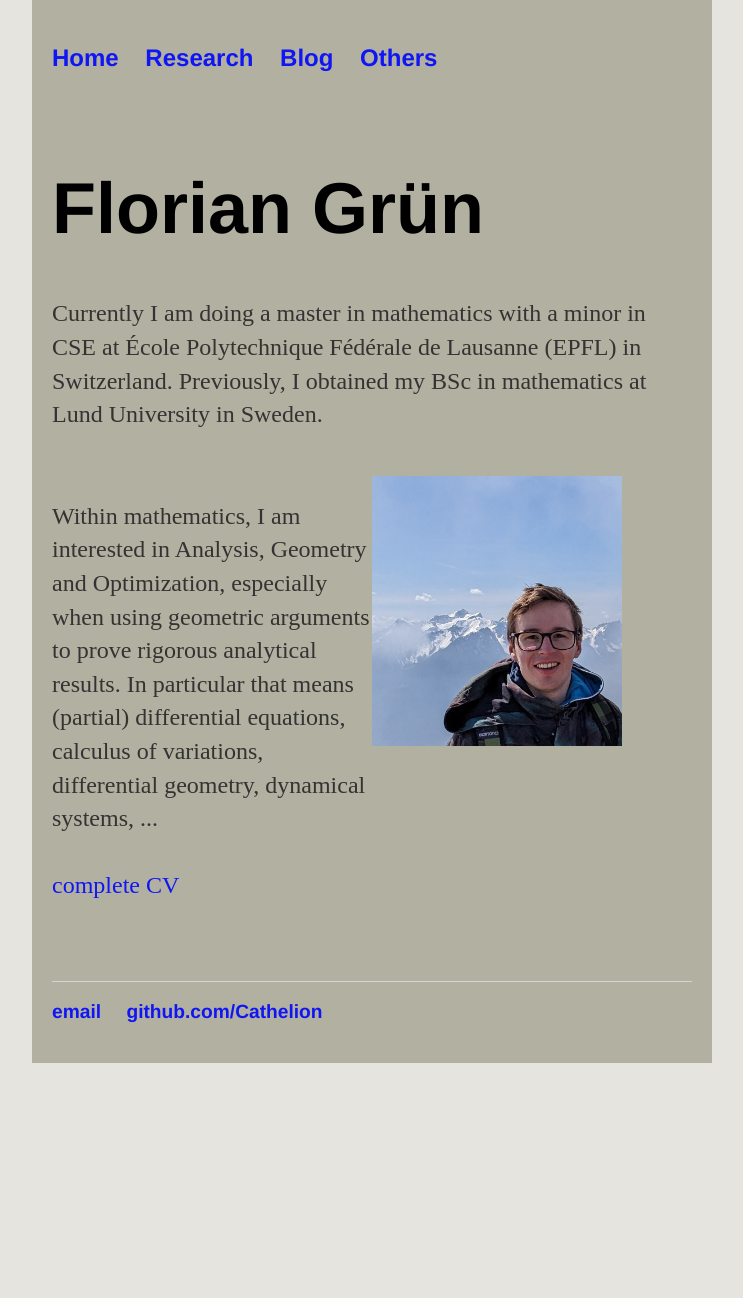
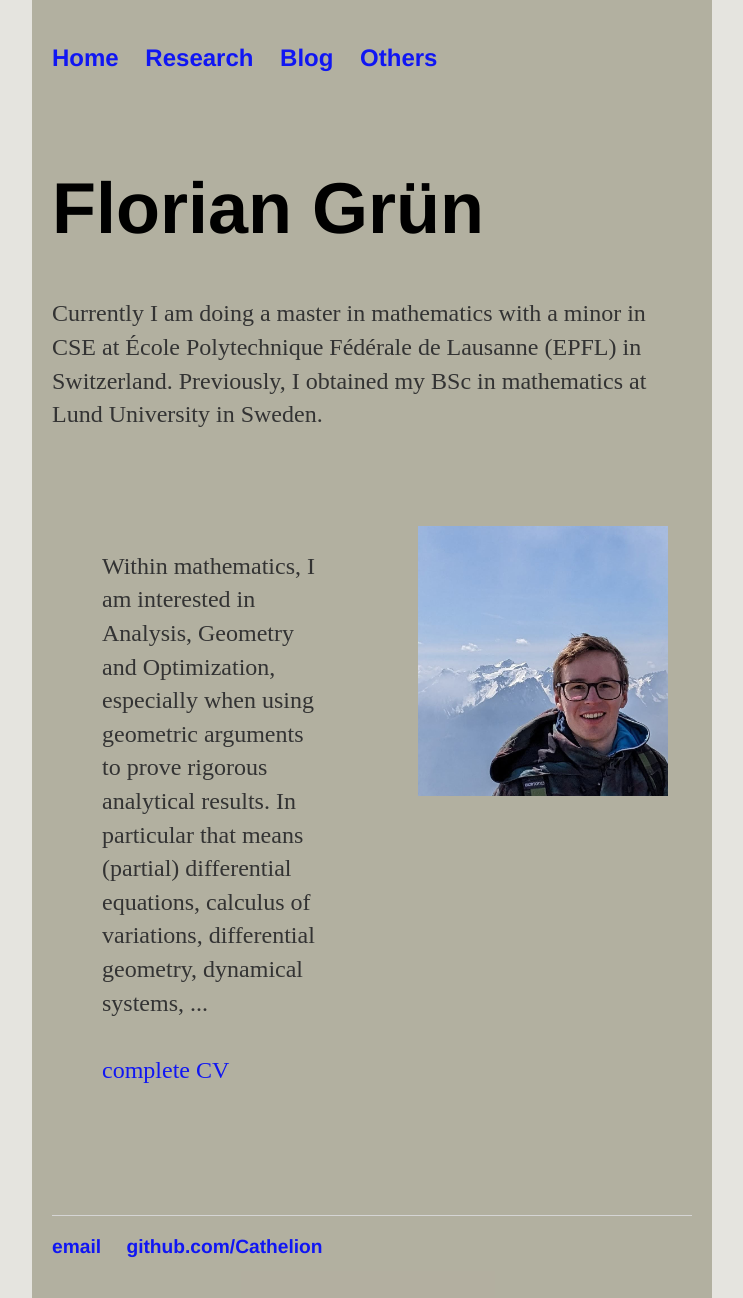
Before and after one commit to Cathelion/Cathelion.github.io, a Jekyll site: the page built from index.html, in a window 1280 px wide. Shown: the whole page, without its empty margins (268-1011 px from the left). Built offline with Jekyll 4.4.1, drawn with Linux system fonts in a browser that asks for light colours; before the commit the page ends 1063 px from its top, so only the background shows below that.

Commit message:
Update main.css

```diff
--- a/css/main.css
+++ b/css/main.css
@@ -102,6 +102,7 @@ li.right{
    flex-direction: column;
    align-items: flex-start; /* Align content to the left */
    margin-top: 20px; /* Add some spacing between image and paragraph */
+   padding:50px;
 }
 
 .img-container2 {
@@ -111,4 +112,5 @@ li.right{
    flex-direction: column;
    align-items: flex-start; /* Align content to the left */
    margin-top: 20px; /* Add some spacing between image and paragraph */
+   padding:50px;
 }
```
